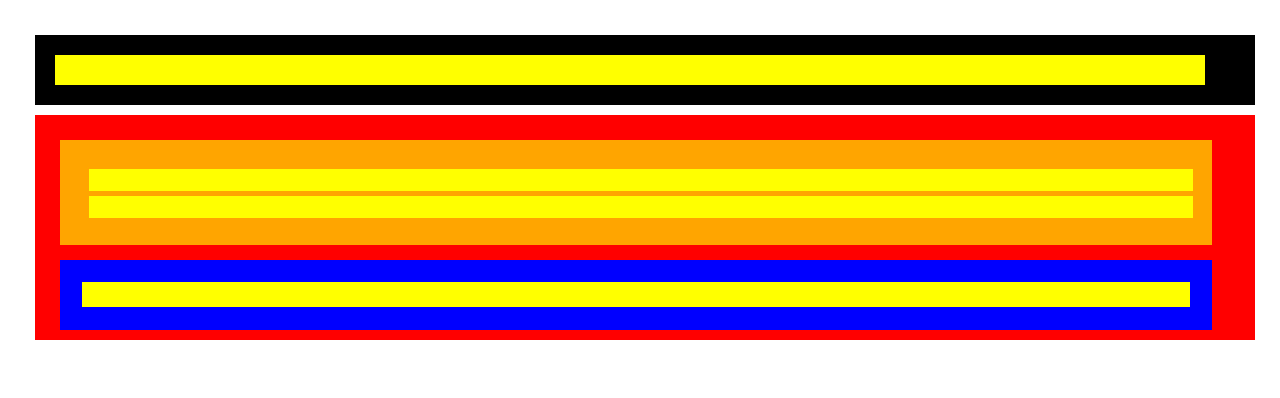
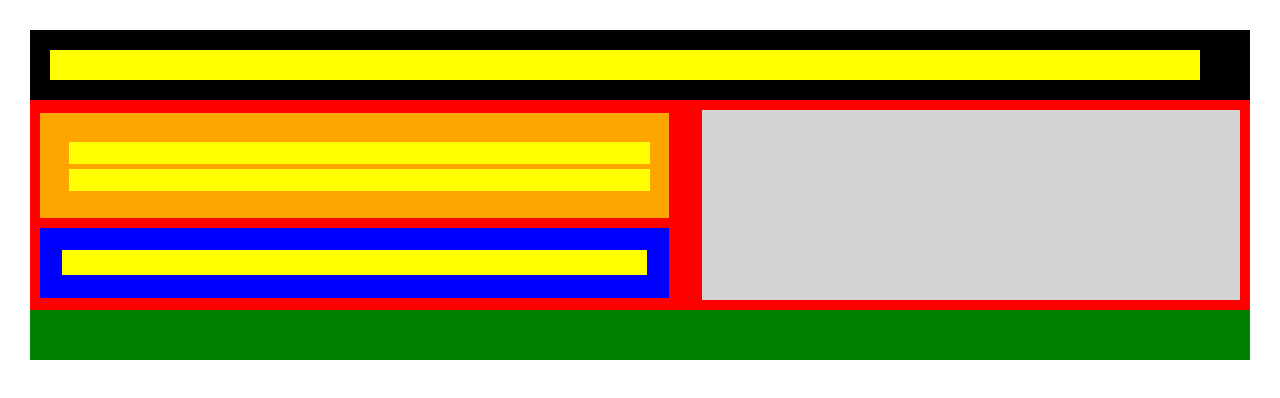
Before and after one commit to Rodri620f/proyecto-2, a plain HTML site: page index.html in a window 1280 px wide. Drawn offline with Linux system fonts and the light colour scheme.

Commit message:
aprendiendo los box model de css

```diff
--- a/index.html
+++ b/index.html
@@ -12,7 +12,7 @@
             </nav>
         </header>
         <main>
-
+            <div class="contenedor">
             <section>
                 <div> </div>
                 <div> </div>
@@ -20,6 +20,10 @@
             <article>
                 <div> </div>
             </article>
+
+            </div>
+            <aside> </aside>
         </main>
+        <footer></footer>
     </body>
 </html>
--- a/style.css
+++ b/style.css
@@ -6,15 +6,13 @@
 body{
     padding: 20px;
     margin: 10px;
-    display: flex;
-    flex-direction:column;
     background-color: #ffff;
 }
 header {
     margin: 30px;
     width: 100%;
     height: 15px;
-    margin: 5px;
+    margin: 0px;
     padding: 35px;
     background-color: black;
 }
@@ -28,17 +26,17 @@ nav{
 }
 main {
     display: flex;
-    flex-direction:column;
-    margin: 5px;
-    padding: 10px;
+    align-items: center;
+    margin: 0px;
+    padding: 5px;
     width: 100%;
     height: 100%;
     background-color: red;
 }
 section {
-    margin: 15px;
+    margin: 5px;
     padding: 24px;
-    width: 96%;
+    width: 95%;
     height: 105px;
     background-color: orange;
 }
@@ -52,9 +50,9 @@ section div{
     height: 22px;
 }
 article {
-    margin: 0 15px;
+    margin:  5px;
     padding: 22px;
-    width: 96%;
+    width: 95%;
     height: 70px;
     background-color: blue;
 }
@@ -64,18 +62,20 @@ article div{
     background-color: yellow;
     height: 25px;
 }
-aside{
-    width: 10px;
-    height:10px;
+.contenedor{
     display: flex;
     flex-direction: column;
-    margin: -15%px;
+    width: 100%;
+}
+aside{
+    margin: 5px;
+    width: 80%;
+    height: 190px;
     padding: 10px;
     background-color: lightgray;
-    float: right;
 }
 footer {
-    margin: 5px;
+    margin: 0px;
     border: 0px;
     padding: 10px;
     width: 100%;
```
